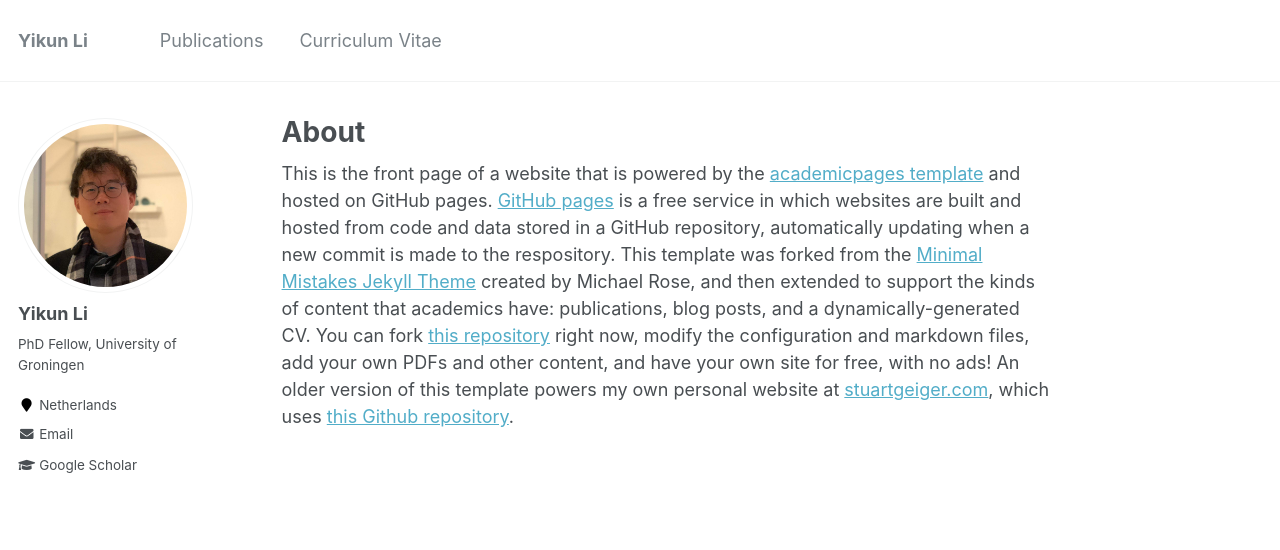
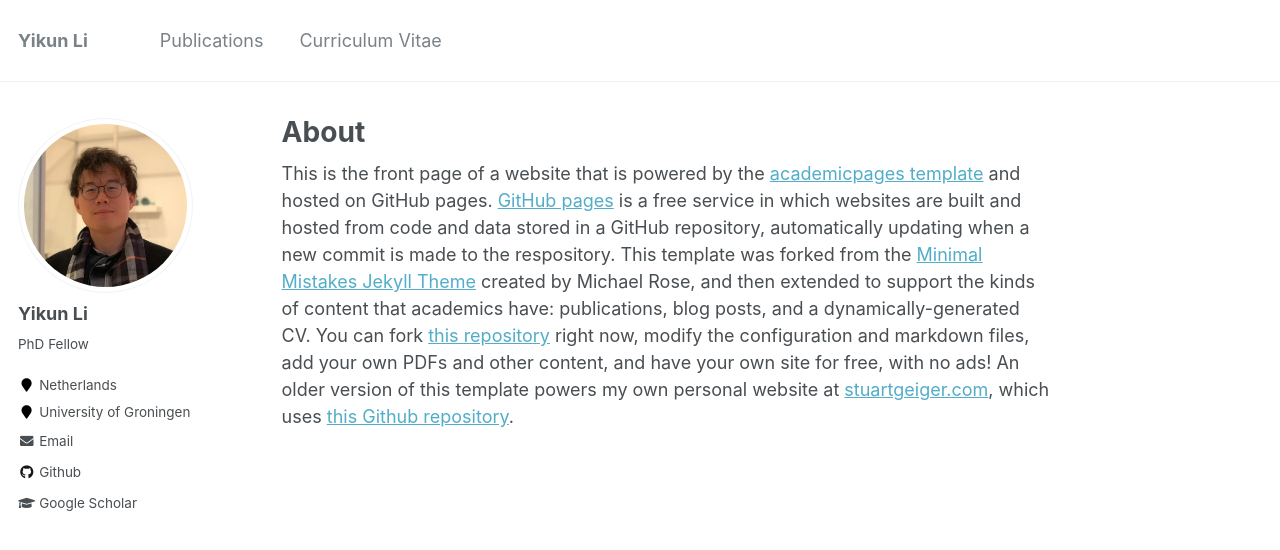
Before and after one commit to yikun-li/yikun-li.github.io, a Jekyll site: the page built from _pages/about.md, in a window 1280 px wide. Shown: the top 550 px of the page. Built offline with Jekyll 4.4.1, drawn with Linux system fonts in a browser that asks for light colours.

Commit message:
Update profile

```diff
--- a/_config.yml
+++ b/_config.yml
@@ -81,9 +81,9 @@ analytics:
 author:
   name             : "Yikun Li"
   avatar           : "yk.jpg"
-  bio              : "PhD Fellow, University of Groningen"
+  bio              : "PhD Fellow"
   location         : "Netherlands"
-  employer         :
+  employer         : "University of Groningen"
   pubmed           :
   googlescholar    : "https://scholar.google.com/citations?user=SEuwunoAAAAJ&hl=en"
   email            : "yikun.li[at]rug.nl"
@@ -95,7 +95,7 @@ author:
   flickr           :
   facebook         :
   foursquare       :
-  github           :
+  github           : yikun-li
   google_plus      :
   keybase          :
   instagram        :
```
